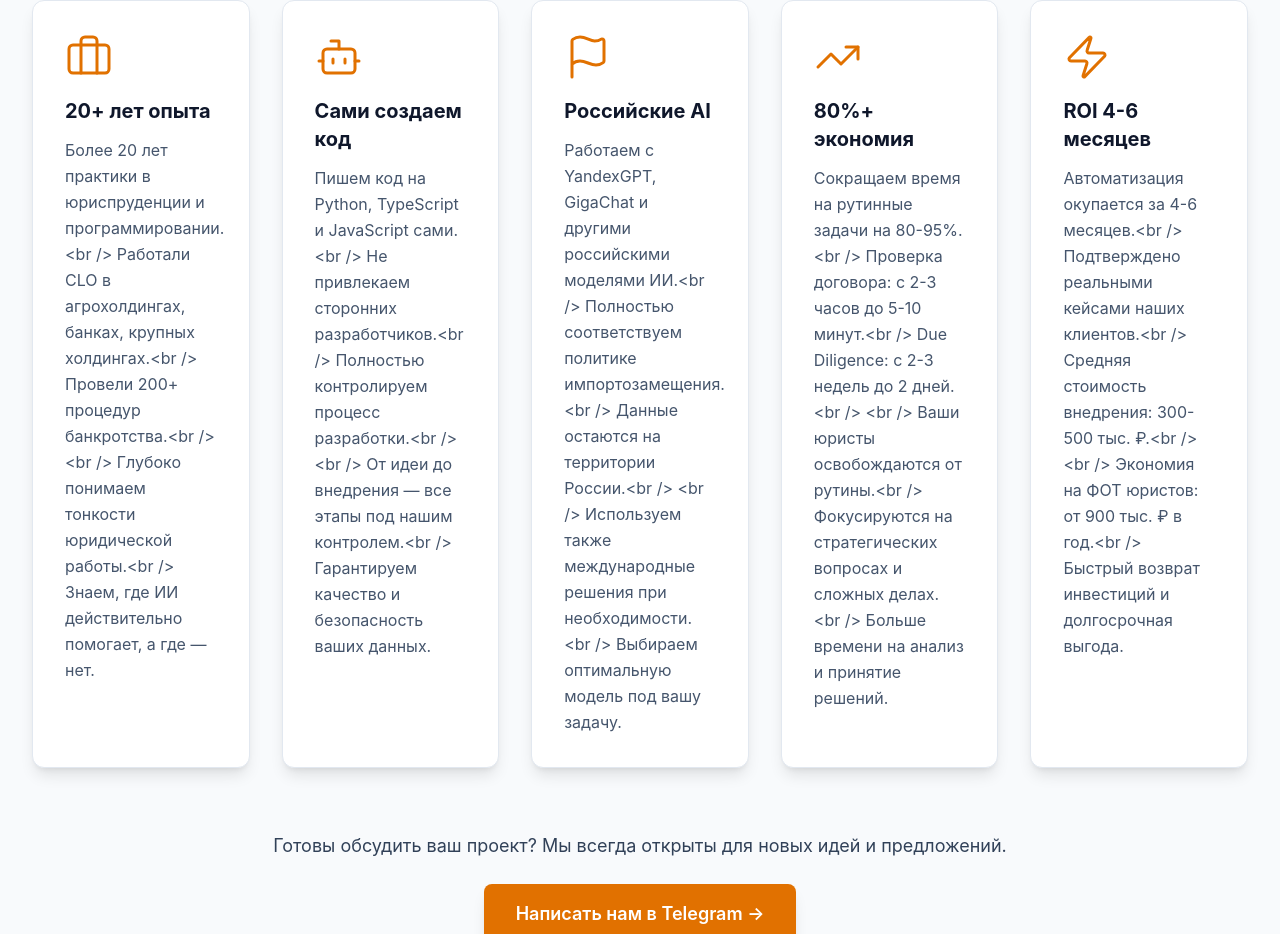
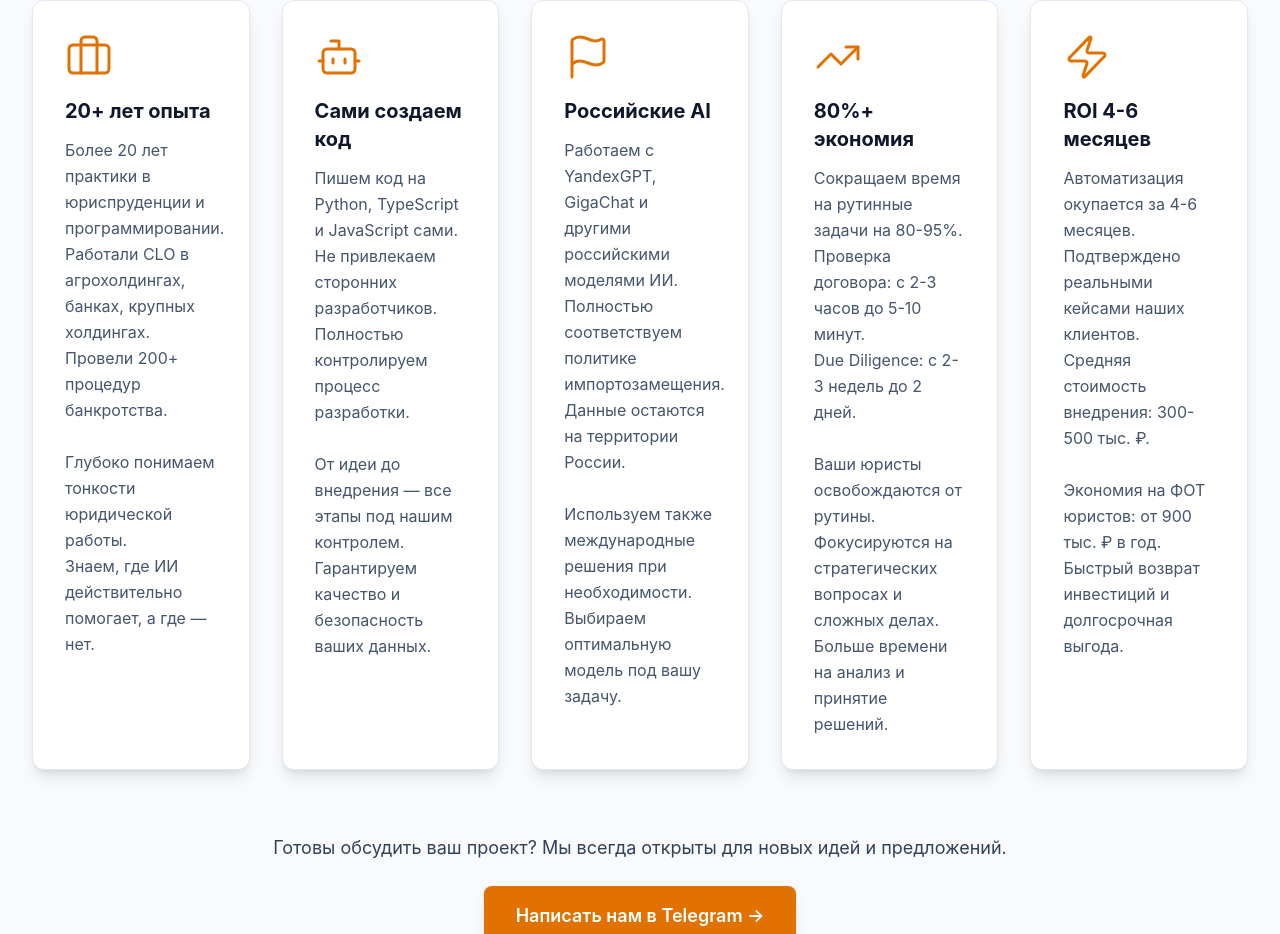
Before and after one commit to Andrew821667/legal-ai-website, a Next.js app: page / in a window 1280 px wide. Shown: the part 1848-2782 px from the top of the page. Built offline with nearby package versions, Linux system fonts and the light colour scheme; no server answers.

Commit message:
Исправлено отображение <br /> в описаниях фич

```diff
--- a/components/Features.tsx
+++ b/components/Features.tsx
@@ -12,48 +12,48 @@ export default function Features() {
     {
       icon: Briefcase,
       title: "20+ лет опыта",
-      description: `Более 20 лет практики в юриспруденции и программировании.<br />
-        Работали CLO в агрохолдингах, банках, крупных холдингах.<br />
-        Провели 200+ процедур банкротства.<br />
-        <br />
-        Глубоко понимаем тонкости юридической работы.<br />
+      description: `Более 20 лет практики в юриспруденции и программировании.
+        Работали CLO в агрохолдингах, банках, крупных холдингах.
+        Провели 200+ процедур банкротства.
+
+        Глубоко понимаем тонкости юридической работы.
         Знаем, где ИИ действительно помогает, а где — нет.`    },
     {
       icon: Bot,
       title: "Сами создаем код",
-      description: `Пишем код на Python, TypeScript и JavaScript сами.<br />
-        Не привлекаем сторонних разработчиков.<br />
-        Полностью контролируем процесс разработки.<br />
-        <br />
-        От идеи до внедрения — все этапы под нашим контролем.<br />
+      description: `Пишем код на Python, TypeScript и JavaScript сами.
+        Не привлекаем сторонних разработчиков.
+        Полностью контролируем процесс разработки.
+
+        От идеи до внедрения — все этапы под нашим контролем.
         Гарантируем качество и безопасность ваших данных.`    },
     {
       icon: Flag,
       title: "Российские AI",
-      description: `Работаем с YandexGPT, GigaChat и другими российскими моделями ИИ.<br />
-        Полностью соответствуем политике импортозамещения.<br />
-        Данные остаются на территории России.<br />
-        <br />
-        Используем также международные решения при необходимости.<br />
+      description: `Работаем с YandexGPT, GigaChat и другими российскими моделями ИИ.
+        Полностью соответствуем политике импортозамещения.
+        Данные остаются на территории России.
+
+        Используем также международные решения при необходимости.
         Выбираем оптимальную модель под вашу задачу.`    },
     {
       icon: TrendingUp,
       title: "80%+ экономия",
-      description: `Сокращаем время на рутинные задачи на 80-95%.<br />
-        Проверка договора: с 2-3 часов до 5-10 минут.<br />
-        Due Diligence: с 2-3 недель до 2 дней.<br />
-        <br />
-        Ваши юристы освобождаются от рутины.<br />
-        Фокусируются на стратегических вопросах и сложных делах.<br />
+      description: `Сокращаем время на рутинные задачи на 80-95%.
+        Проверка договора: с 2-3 часов до 5-10 минут.
+        Due Diligence: с 2-3 недель до 2 дней.
+
+        Ваши юристы освобождаются от рутины.
+        Фокусируются на стратегических вопросах и сложных делах.
         Больше времени на анализ и принятие решений.`    },
     {
       icon: Zap,
       title: "ROI 4-6 месяцев",
-      description: `Автоматизация окупается за 4-6 месяцев.<br />
-        Подтверждено реальными кейсами наших клиентов.<br />
-        Средняя стоимость внедрения: 300-500 тыс. ₽.<br />
-        <br />
-        Экономия на ФОТ юристов: от 900 тыс. ₽ в год.<br />
+      description: `Автоматизация окупается за 4-6 месяцев.
+        Подтверждено реальными кейсами наших клиентов.
+        Средняя стоимость внедрения: 300-500 тыс. ₽.
+
+        Экономия на ФОТ юристов: от 900 тыс. ₽ в год.
         Быстрый возврат инвестиций и долгосрочная выгода.`    }
   ];
 
@@ -93,8 +93,7 @@ export default function Features() {
                 </h3>
 
                 {/* Description */}
-                <p className="text-slate-600 leading-relaxed">
-                  {feature.description}
+            <p className="text-slate-600 leading-relaxed" style={{ whiteSpace: 'pre-line' }}>                  {feature.description}
                 </p>
               </div>
             </Card3D>
```
